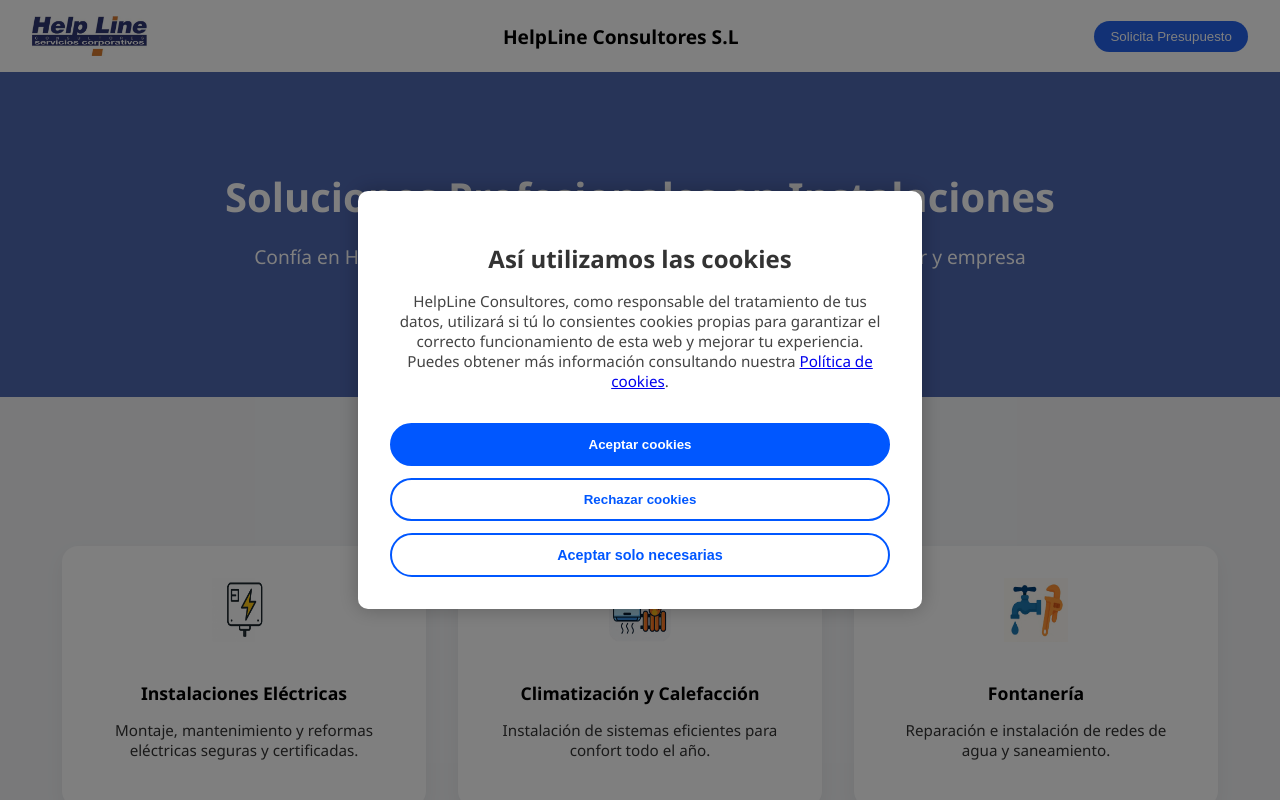
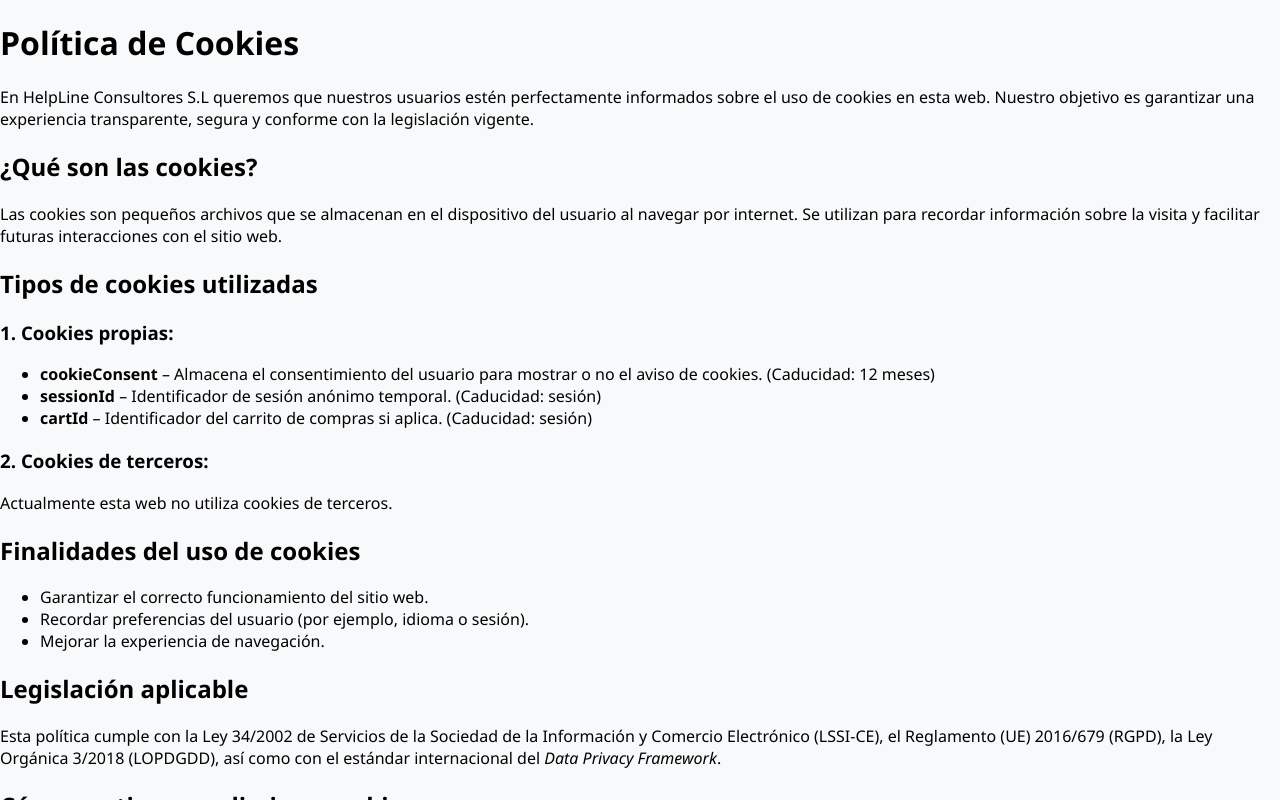
Before and after one commit to HectorFernandezCano/pagina-web, a React (Create React App) app: page /politica-cookies in a window 1280 px wide. Shown: the top 800 px of the page. Built offline with nearby package versions, Linux system fonts and the light colour scheme.

Commit message:
a ver si funciona

```diff
--- a/package.json
+++ b/package.json
@@ -5,6 +5,7 @@
   "dependencies": {
     "react": "^18.2.0",
     "react-dom": "^18.2.0",
+    "react-router-dom": "^7.7.1",
     "react-scripts": "5.0.1"
   },
   "scripts": {
--- /dev/null
+++ b/src/PoliticaCookies.js
@@ -0,0 +1,55 @@
+import React from "react";
+import "./style.css";
+
+export default function PoliticaCookies() {
+  return (
+    <div className="page-wrapper cookies-page">
+      <h1>Política de Cookies</h1>
+      <p>
+        En HelpLine Consultores S.L queremos que nuestros usuarios estén perfectamente informados sobre el uso de cookies en esta web. Nuestro objetivo es garantizar una experiencia transparente, segura y conforme con la legislación vigente.
+      </p>
+
+      <h2>¿Qué son las cookies?</h2>
+      <p>
+        Las cookies son pequeños archivos que se almacenan en el dispositivo del usuario al navegar por internet. Se utilizan para recordar información sobre la visita y facilitar futuras interacciones con el sitio web.
+      </p>
+
+      <h2>Tipos de cookies utilizadas</h2>
+
+      <h3>1. Cookies propias:</h3>
+      <ul>
+        <li><strong>cookieConsent</strong> – Almacena el consentimiento del usuario para mostrar o no el aviso de cookies. (Caducidad: 12 meses)</li>
+        <li><strong>sessionId</strong> – Identificador de sesión anónimo temporal. (Caducidad: sesión)</li>
+        <li><strong>cartId</strong> – Identificador del carrito de compras si aplica. (Caducidad: sesión)</li>
+      </ul>
+
+      <h3>2. Cookies de terceros:</h3>
+      <p>Actualmente esta web no utiliza cookies de terceros.</p>
+
+      <h2>Finalidades del uso de cookies</h2>
+      <ul>
+        <li>Garantizar el correcto funcionamiento del sitio web.</li>
+        <li>Recordar preferencias del usuario (por ejemplo, idioma o sesión).</li>
+        <li>Mejorar la experiencia de navegación.</li>
+      </ul>
+
+      <h2>Legislación aplicable</h2>
+      <p>
+        Esta política cumple con la Ley 34/2002 de Servicios de la Sociedad de la Información y Comercio Electrónico (LSSI-CE), el Reglamento (UE) 2016/679 (RGPD), la Ley Orgánica 3/2018 (LOPDGDD), así como con el estándar internacional del <em>Data Privacy Framework</em>.
+      </p>
+
+      <h2>Cómo gestionar o eliminar cookies</h2>
+      <p>
+        Puedes configurar tu navegador para aceptar, bloquear o eliminar cookies instaladas. Consulta los siguientes enlaces:
+      </p>
+      <ul>
+        <li><a href="https://support.google.com/chrome/answer/95647" target="_blank">Google Chrome</a></li>
+        <li><a href="https://support.mozilla.org/es/kb/habilitar-y-deshabilitar-cookies" target="_blank">Mozilla Firefox</a></li>
+        <li><a href="https://support.apple.com/es-es/guide/safari/sfri11471/mac" target="_blank">Safari</a></li>
+        <li><a href="https://support.microsoft.com/es-es/windows" target="_blank">Microsoft Edge</a></li>
+      </ul>
+
+      <p>Última actualización: 1 de agosto de 2025</p>
+    </div>
+  );
+}
--- a/src/index.js
+++ b/src/index.js
@@ -1,6 +1,9 @@
+// src/index.js
 import React from "react";
 import { createRoot } from "react-dom/client";
+import { BrowserRouter, Routes, Route } from "react-router-dom";
 import App from "./App";
+import PoliticaCookies from "./PoliticaCookies";
 import "./style.css";
 
 const rootElement = document.getElementById("root");
@@ -8,6 +11,11 @@
 
 root.render(
   <React.StrictMode>
-    <App />
+    <BrowserRouter>
+      <Routes>
+        <Route path="/" element={<App />} />
+        <Route path="/politica-cookies" element={<PoliticaCookies />} />
+      </Routes>
+    </BrowserRouter>
   </React.StrictMode>
 );
```
Also changed, not shown: 1 other file (tests, documents, lock files or other folders).
